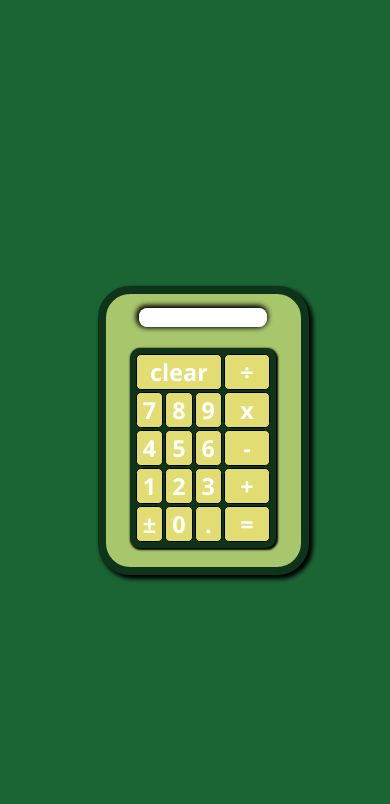
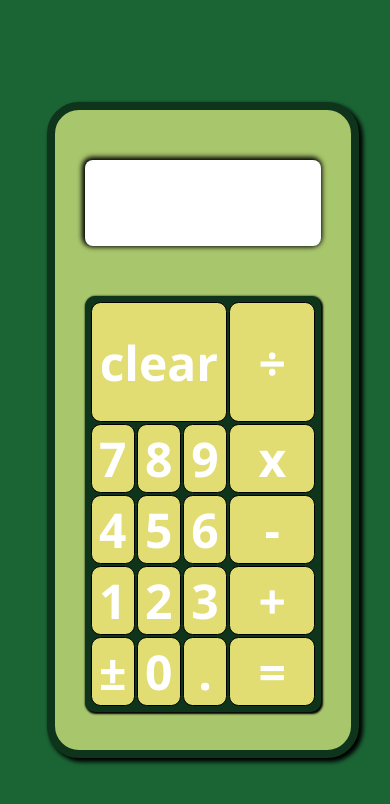
Before and after one commit to danjhkim/calcapp, a React (Create React App) app: page / in a window 390 px wide. Shown: the top 804 px of the page. Built offline with nearby package versions, Linux system fonts and the light colour scheme.

Commit message:
updated respnsiveness

```diff
--- a/src/styles/global.css
+++ b/src/styles/global.css
@@ -1,22 +1,21 @@
 body {
 	color: black;
 	font-family: 'Segoe UI', Tahoma, Geneva, Verdana, sans-serif;
-    font-size:6vmin;
+	font-size: 3.5rem;
 	font-size-adjust: inherit;
 	font-weight: 700;
 	background-color: #1b6535;
-    width:100vw;
-    height:100vh;
+	width: 100vw;
+	height: 100vh;
 	display: flex;
 	justify-content: center;
 	align-items: center;
 }
 
 main {
-    display:flex;
+	display: flex;
 	justify-content: center;
 	align-items: center;
-
 }
 
 .wrapper {
@@ -28,20 +27,20 @@ main {
 }
 
 .calcbody {
-    width: 50vmin;
-    height: 70vmin;
+	width: 30rem;
+	height: 40rem;
 	background-color: #a8c66c;
 	border-radius: 32px;
 	display: flex;
 	flex-direction: column;
 	align-items: center;
 	box-shadow: 3px 3px 4px 1px black;
-    border: 8px solid #0e351b
+	border: 8px solid #0e351b;
 }
 
 .calcscreen {
 	width: 75%;
-    height:12%;
+	height: 4.5rem;
 	background-color: white;
 	margin: 50px 0;
 	border-radius: 8px;
@@ -54,11 +53,11 @@ main {
 .result {
 	border-radius: 10em;
 	background-color: white;
-    height:auto;
-    width:auto;
-    font-size:.9em;
-    height:100%;
-    flex:1;
+	height: auto;
+	width: auto;
+	font-size: 0.9em;
+	height: 100%;
+	flex: 1;
 	position: relative;
 }
 
@@ -73,22 +72,20 @@ main {
 .openrand {
 	background-color: white;
 	border-radius: 10em;
-    font-size:30%;
-    color:black;
+	font-size: 2rem;
+	color: black;
 	position: absolute;
-    right:3%;
 	text-align: center;
-    top:0px;
 	z-index: 100;
 	box-sizing: border-box;
 	white-space: nowrap;
 	overflow: hidden;
-    width: 95%;
+	width: 100%;
 }
 
 .pad {
-    width: 75%;
-    height:65%;
+	width: 20rem;
+	height: 26rem;
 	background-color: white;
 	display: flex;
 	justify-content: center;
@@ -98,143 +95,157 @@ main {
 	box-sizing: border-box;
 	background-color: #0e351b;
 	outline: none;
-    border:4px solid #0e351b;
+	border: 4px solid #0e351b;
 }
 
 table {
-   width:100%;
+	width: 100%;
 	height: 100%;
 	text-align: center;
-   margin:0;
+	margin: 0;
 	table-layout: fixed;
 	outline: none;
-   border:none;
+	border: none;
 }
 
 tr {
 	width: 100%;
-    height: 20%;
+	height: 100%;
 }
 
 td {
-    width:20%;
+	width: 100rem;
+
 	text-align: center;
-    color:white;
+	color: white;
 	background-color: #e1dd72;
 	cursor: pointer;
 }
 
-tr, td {
+tr,
+td {
 	border: 1px solid black;
-    border-radius: .2em;
+	border-radius: 0.2em;
 }
 
 .clear {
-    width:66%;
+	width: 5rem;
 }
 
 .divide {
-    width:34%;
+	width: 3rem;
 }
 
 td:active {
-   box-shadow: -1px -1px 2px .5px black;
+	box-shadow: -1px -1px 2px 0.5px black;
 	background-color: #8f8c45;
 }
 
-
 @media screen and (max-width: 700px) {
-    .pad {
-        height:80%;
-        margin-bottom: .8em;
-        margin-top: .5em;
-        box-sizing: border-box;
-    }
-
-    .calcscreen {
-        width: 75%;
-        height:15%;
-        background-color: white;
-        margin-top: .6em;
-        margin-bottom: .4em;
-    }
-
 	.autoscale {
 		padding: 5px 12px;
 	}
+}
 
+@media screen and (max-width: 520px) {
+	.pad {
+		width: 80%;
+		height: 65%;
+	}
+	.calcscreen {
+		width: 3em;
+		height: 1.3em;
+	}
+
+	.result {
+		font-size: 0.8em;
+	}
+
+	td {
+		width: 80rem;
+	}
 }
 
 @media screen and (max-width: 520px) {
 	.calcscreen {
 		width: 6em;
-        height:1.3em;
-    }
-
-    .result {
-        font-size:.8em;
-    }
-}
-
-
-@media screen and (max-width: 520px) {
-    .calcscreen {
-        width: 6em;
-        height:1.5em;
+		height: 1.5em;
 		display: flex;
 		justify-content: center;
 		align-items: center;
 	}
 
 	.result {
-        font-size:.8em;
+		font-size: 0.8em;
 	}
 }
 
 @media screen and (max-width: 500px) {
 	.calcscreen {
-        width: 5.5em;
-        height:1.5em;
+		width: 80%;
+		height: 1.5em;
+	}
+	.result {
+		width: 100%;
 	}
 
 	.result {
-        font-size:.6em;
+		font-size: 0.6em;
 	}
 }
 
 @media screen and (max-width: 500px) {
 	.calcscreen {
-        width: 5.5em;
-        height:1.8em;
+		height: 1.8em;
 	}
 
 	.result {
-        font-size:.6em;
+		font-size: 0.6em;
+	}
+}
+@media screen and (max-width: 400px) {
+	.calcscreen {
+		height: 1.8em;
+	}
+
+	.result {
+		font-size: 0.6em;
+	}
+	body {
+		color: black;
+		font-family: 'Segoe UI', Tahoma, Geneva, Verdana, sans-serif;
+		font-size: 3rem;
+		font-size-adjust: inherit;
+		font-weight: 700;
+		background-color: #1b6535;
+		width: 100vw;
+		height: 100vh;
+		display: flex;
+		justify-content: center;
+		align-items: center;
 	}
 }
 
 @media screen and (max-width: 350px) {
 	.calcscreen {
-        width: 5.5em;
-        height:1.8em;
+		height: 1.8em;
 	}
 
 	.result {
-        font-size:.6em;
+		font-size: 0.6em;
 	}
 }
 
 @media screen and (max-width: 340px) {
 	.calcbody {
-        height:100%;
+		height: 100%;
 	}
 
 	.calcscreen {
-        height:1.5em;
+		height: 1.5em;
 	}
 	.autoscale {
 		padding: 0 8px;
 		padding-top: 8px;
 	}
-
 }
```
Also changed, not shown: src/components/Buttons.js (+55 -12 lines). Lines whose indentation alone changed are shown as unchanged.
